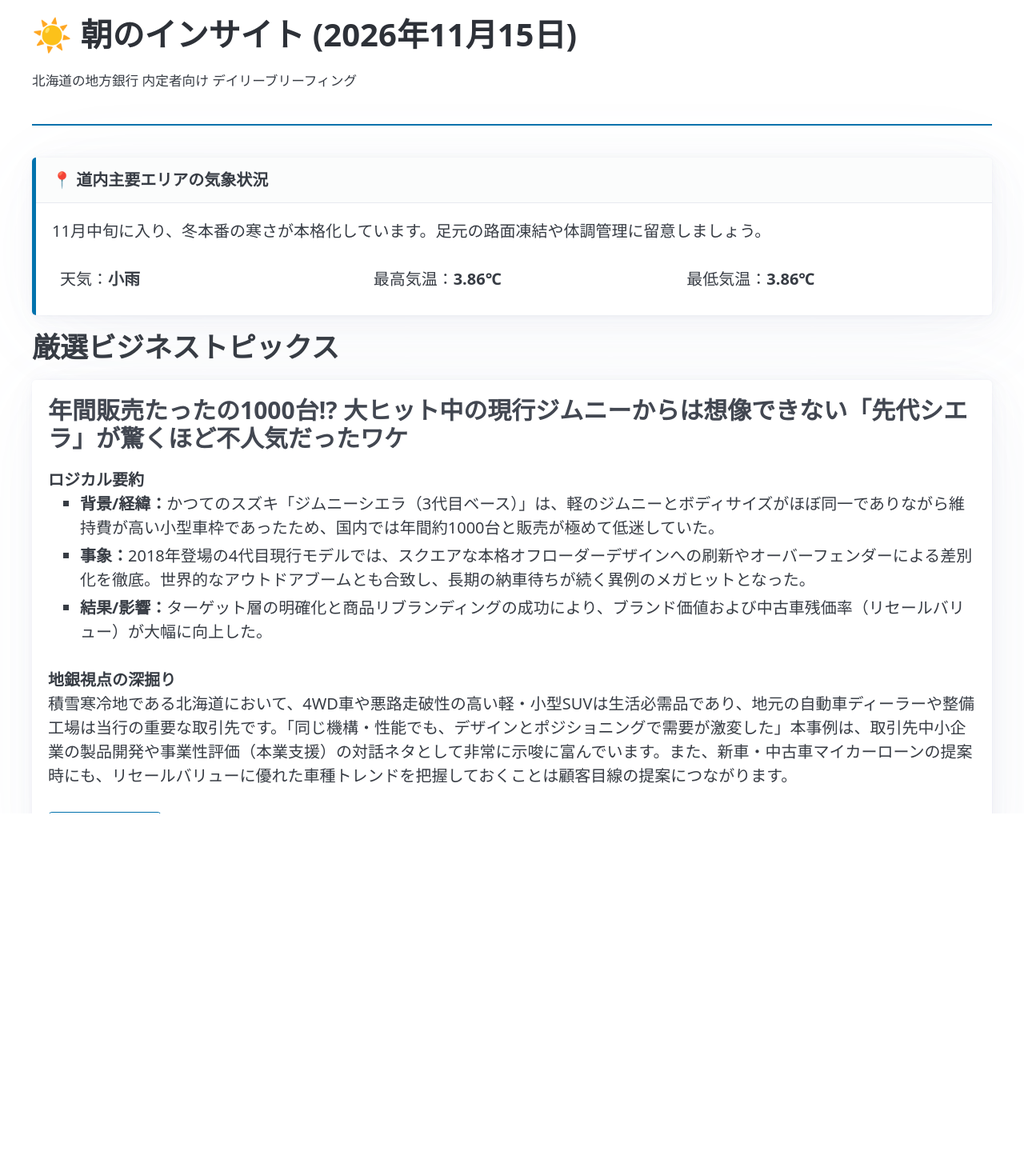
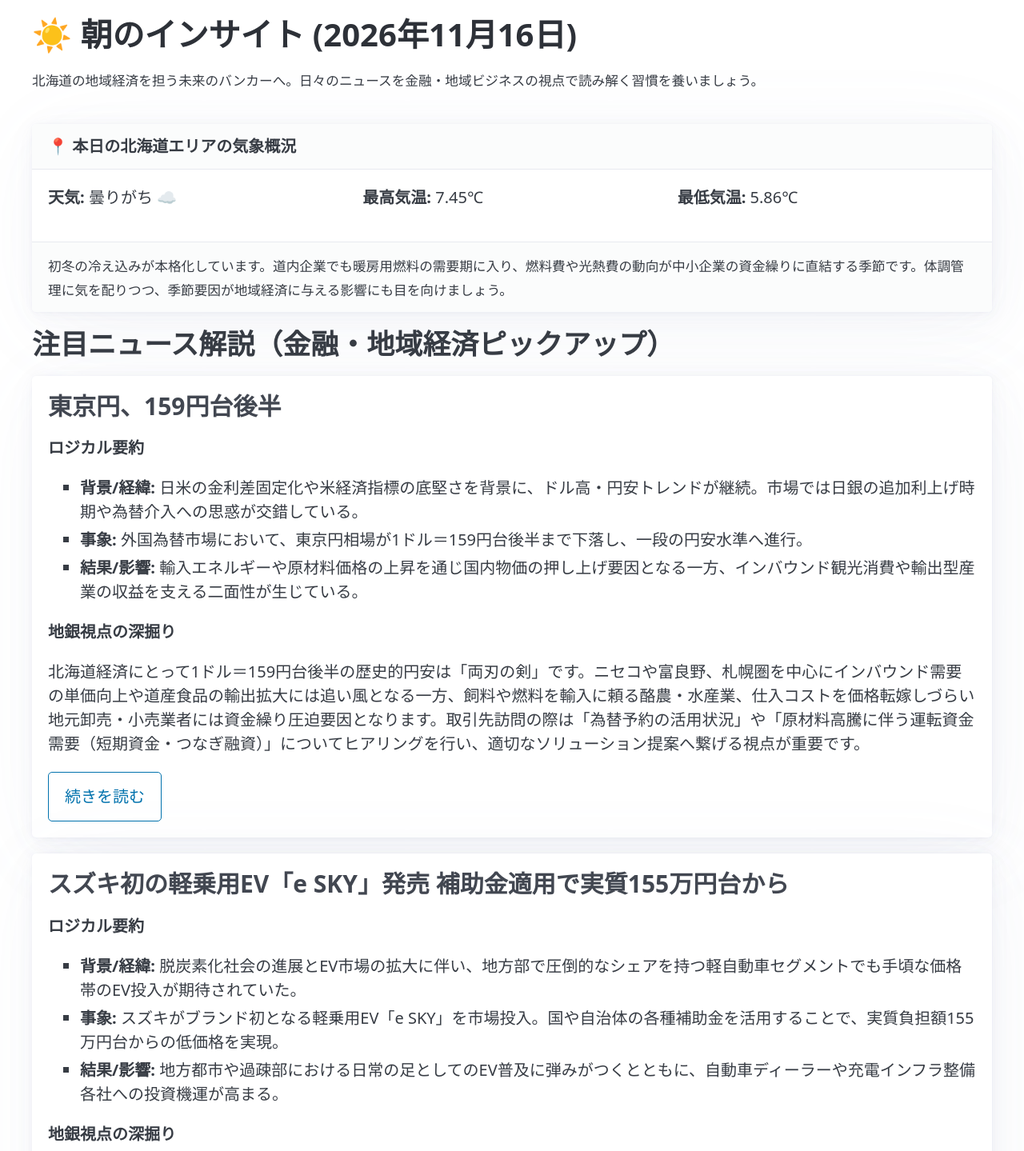
Before and after one commit to oaksenorita/morning-news-bot, a plain HTML site: page docs/index.html in a window 1280 px wide. Shown: the top 1439 px of the page at 80% size. Drawn offline with nearby package versions, Linux system fonts and the light colour scheme.

Commit message:
Update daily news HTML

```diff
--- a/docs/index.html
+++ b/docs/index.html
@@ -3,128 +3,102 @@
 <head>
   <meta charset="UTF-8">
   <meta name="viewport" content="width=device-width, initial-scale=1.0">
-    <title>朝のインサイト - 2026年11月15日</title>
+  <title>朝のインサイト (2026年11月16日) - 北海道の地方銀行 内定者向けニュースレター</title>
   <link rel="stylesheet" href="https://cdn.jsdelivr.net/npm/@picocss/pico@2/css/pico.min.css">
-    <style>
-        header {
-            margin-bottom: 2rem;
-            border-bottom: 2px solid var(--pico-primary);
-            padding-bottom: 1rem;
-        }
-        .weather-card {
-            background-color: var(--pico-card-background-color);
-            border-left: 5px solid var(--pico-primary);
-        }
-        .weather-grid {
-            display: grid;
-            grid-template-columns: repeat(auto-fit, minmax(180px, 1fr));
-            gap: 1rem;
-            margin-top: 0.5rem;
-        }
-        .weather-item {
-            padding: 0.5rem;
-        }
-        .news-article {
-            margin-bottom: 2rem;
-        }
-        .news-article h3 {
-            margin-bottom: 1rem;
-        }
-        ul {
-            margin-bottom: 1.5rem;
-        }
-        .action-area {
-            margin-top: 1.5rem;
-        }
-    </style>
 </head>
 <body>
   <main class="container">
-        <header>
-            <h1>☀️ 朝のインサイト (2026年11月15日)</h1>
-            <p><small>北海道の地方銀行 内定者向け デイリーブリーフィング</small></p>
+    <header style="margin-bottom: 2rem;">
+      <h1>☀️ 朝のインサイト (2026年11月16日)</h1>
+      <p><small>北海道の地域経済を担う未来のバンカーへ。日々のニュースを金融・地域ビジネスの視点で読み解く習慣を養いましょう。</small></p>
     </header>
 
     <!-- 天気セクション -->
-        <article class="weather-card">
+    <article>
       <header>
-                <strong>📍 道内主要エリアの気象状況</strong>
+        <strong>📍 本日の北海道エリアの気象概況</strong>
       </header>
-            <p>11月中旬に入り、冬本番の寒さが本格化しています。足元の路面凍結や体調管理に留意しましょう。</p>
-            <div class="weather-grid">
-                <div class="weather-item">
-                    <span>天気：</span><strong>小雨</strong>
+      <div class="grid">
+        <div>
+          <p><strong>天気:</strong> 曇りがち ☁️</p>
         </div>
-                <div class="weather-item">
-                    <span>最高気温：</span><strong>3.86℃</strong>
+        <div>
+          <p><strong>最高気温:</strong> 7.45℃</p>
         </div>
-                <div class="weather-item">
-                    <span>最低気温：</span><strong>3.86℃</strong>
+        <div>
+          <p><strong>最低気温:</strong> 5.86℃</p>
         </div>
       </div>
+      <footer>
+        <small>初冬の冷え込みが本格化しています。道内企業でも暖房用燃料の需要期に入り、燃料費や光熱費の動向が中小企業の資金繰りに直結する季節です。体調管理に気を配りつつ、季節要因が地域経済に与える影響にも目を向けましょう。</small>
+      </footer>
     </article>
 
-        <!-- ニュースセクション -->
+    <!-- ニュース解説セクション -->
     <section>
-            <h2>厳選ビジネストピックス</h2>
+      <h2>注目ニュース解説（金融・地域経済ピックアップ）</h2>
 
-            <!-- 記事1: ジムニーシエラ -->
-            <article class="news-article">
-                <h3>年間販売たったの1000台!? 大ヒット中の現行ジムニーからは想像できない「先代シエラ」が驚くほど不人気だったワケ</h3>
+      <!-- ニュース1 -->
+      <article>
+        <h3>東京円、159円台後半</h3>
 
-                <b>ロジカル要約</b>
+        <p><b>ロジカル要約</b></p>
         <ul>
-                    <li><strong>背景/経緯：</strong>かつてのスズキ「ジムニーシエラ（3代目ベース）」は、軽のジムニーとボディサイズがほぼ同一でありながら維持費が高い小型車枠であったため、国内では年間約1000台と販売が極めて低迷していた。</li>
-                    <li><strong>事象：</strong>2018年登場の4代目現行モデルでは、スクエアな本格オフローダーデザインへの刷新やオーバーフェンダーによる差別化を徹底。世界的なアウトドアブームとも合致し、長期の納車待ちが続く異例のメガヒットとなった。</li>
-                    <li><strong>結果/影響：</strong>ターゲット層の明確化と商品リブランディングの成功により、ブランド価値および中古車残価率（リセールバリュー）が大幅に向上した。</li>
+          <li><strong>背景/経緯:</strong> 日米の金利差固定化や米経済指標の底堅さを背景に、ドル高・円安トレンドが継続。市場では日銀の追加利上げ時期や為替介入への思惑が交錯している。</li>
+          <li><strong>事象:</strong> 外国為替市場において、東京円相場が1ドル＝159円台後半まで下落し、一段の円安水準へ進行。</li>
+          <li><strong>結果/影響:</strong> 輸入エネルギーや原材料価格の上昇を通じ国内物価の押し上げ要因となる一方、インバウンド観光消費や輸出型産業の収益を支える二面性が生じている。</li>
         </ul>
 
-                <b>地銀視点の深掘り</b>
-                <p>積雪寒冷地である北海道において、4WD車や悪路走破性の高い軽・小型SUVは生活必需品であり、地元の自動車ディーラーや整備工場は当行の重要な取引先です。「同じ機構・性能でも、デザインとポジショニングで需要が激変した」本事例は、取引先中小企業の製品開発や事業性評価（本業支援）の対話ネタとして非常に示唆に富んでいます。また、新車・中古車マイカーローンの提案時にも、リセールバリューに優れた車種トレンドを把握しておくことは顧客目線の提案につながります。</p>
+        <p><b>地銀視点の深掘り</b></p>
+        <p>
+          北海道経済にとって1ドル＝159円台後半の歴史的円安は「両刃の剣」です。ニセコや富良野、札幌圏を中心にインバウンド需要の単価向上や道産食品の輸出拡大には追い風となる一方、飼料や燃料を輸入に頼る酪農・水産業、仕入コストを価格転嫁しづらい地元卸売・小売業者には資金繰り圧迫要因となります。取引先訪問の際は「為替予約の活用状況」や「原材料高騰に伴う運転資金需要（短期資金・つなぎ融資）」についてヒアリングを行い、適切なソリューション提案へ繋げる視点が重要です。
+        </p>
 
-                <div class="action-area">
-                    <a href="https://news.yahoo.co.jp/articles/d4e8096a640535ad157ee05b21230652e4e1ed1a?source=rss" role="button" class="outline" target="_blank" rel="noopener noreferrer">続きを読む</a>
-                </div>
+        <a href="https://news.yahoo.co.jp/articles/36005ce742b4fc478cb86089a3795980b525b958?source=rss" role="button" class="outline" target="_blank" rel="noopener noreferrer">続きを読む</a>
       </article>
 
-            <!-- 記事2: イオン株主優待 -->
-            <article class="news-article">
-                <h3>【イオン（8267）】冬休みに家族4人でイオンシネマへ「株主優待のオーナーズカード」があると映画の鑑賞料金はいくら違う</h3>
+      <!-- ニュース2 -->
+      <article>
+        <h3>スズキ初の軽乗用EV「e SKY」発売 補助金適用で実質155万円台から</h3>
 
-                <b>ロジカル要約</b>
+        <p><b>ロジカル要約</b></p>
         <ul>
-                    <li><strong>背景/経緯：</strong>物価高が家計を圧迫する中、冬休みや年末年始のレジャー・娯楽費を抑えたい生活者の防衛意識が高まっている。</li>
-                    <li><strong>事象：</strong>イオンの株主優待「オーナーズカード」を活用することで、イオンシネマでの鑑賞料金が大人1,000円均一＋ポップコーン等の特典付きとなり、家族利用で数千円規模のコスト削減が可能となる。</li>
-                    <li><strong>結果/影響：</strong>優待利回りの高さから個人投資家の株式保有インセンティブが維持され、リテール小売り大手の顧客囲い込み（リテールDXおよびグループ経済圏の強化）につながっている。</li>
+          <li><strong>背景/経緯:</strong> 脱炭素化社会の進展とEV市場の拡大に伴い、地方部で圧倒的なシェアを持つ軽自動車セグメントでも手頃な価格帯のEV投入が期待されていた。</li>
+          <li><strong>事象:</strong> スズキがブランド初となる軽乗用EV「e SKY」を市場投入。国や自治体の各種補助金を活用することで、実質負担額155万円台からの低価格を実現。</li>
+          <li><strong>結果/影響:</strong> 地方都市や過疎部における日常の足としてのEV普及に弾みがつくとともに、自動車ディーラーや充電インフラ整備各社への投資機運が高まる。</li>
         </ul>
 
-                <b>地銀視点の深掘り</b>
-                <p>道内各地に展開するイオン北海道をはじめ、流通大手の経済圏は道民の日常消費と密接に結びついています。個人渉外（リテール営業）において、NISA制度を活用した資産形成を提案する際、「身近な生活関連株の株主優待」や「インフレヘッジとしての株式投資」は、投資初心者層と関係性を構築するための格好の雑談・導入アプローチになります。単なる金融商品の説明にとどまらず、顧客の家計改善・ライフイベントに寄り添う姿勢を養いましょう。</p>
+        <p><b>地銀視点の深掘り</b></p>
+        <p>
+          車社会である北海道において、軽自動車は通勤や買い出しなど道民生活に欠かせないインフラです。実質155万円台という価格帯は、個人顧客向けマイカーローンやエコカー優遇金利商品の推進において非常に強力なフックとなります。また、寒冷地特有のバッテリー消耗対策や家庭用・事業所用EV充電器の設置工事など、付随する設備資金需要も発生します。地元ディーラーとの提携ローン開拓や、ガソリンスタンド（SS）を営む法人取引先への「充電スタンド併設・業態転換支援」といった事業性融資の提案ネタとしても注目です。
+        </p>
 
-                <div class="action-area">
-                    <a href="https://news.yahoo.co.jp/articles/586a9da5ade8aae85974e0957b13524625f4ff6b?source=rss" role="button" class="outline" target="_blank" rel="noopener noreferrer">続きを読む</a>
-                </div>
+        <a href="https://news.yahoo.co.jp/articles/a2813ac07d97ac8f334f81b81a667ce97bb9d501?source=rss" role="button" class="outline" target="_blank" rel="noopener noreferrer">続きを読む</a>
       </article>
 
-            <!-- 記事3: 海外通販と関税 -->
-            <article class="news-article">
-                <h3>海外通販で買い物したら関税がかかるの？課税価格（支払額×0.6）が「1万円以下なら免税」でも気をつけないといけない“対象外の品物”</h3>
+      <!-- ニュース3 -->
+      <article>
+        <h3>【記念金貨】長野オリンピック記念1万円金貨はいま売るといくら？11月13日の金価格で計算すると34万501円、額面の約34倍</h3>
 
-                <b>ロジカル要約</b>
+        <p><b>ロジカル要約</b></p>
         <ul>
-                    <li><strong>背景/経緯：</strong>越境EC（海外通販サイト）の普及に伴い、個人が日常的に海外から衣料品や雑貨を直接輸入・購入する機会が急増している。</li>
-                    <li><strong>事象：</strong>個人使用目的の場合、課税価格が1万円以下（商品代金の合計が16,666円以下）であれば原則免税となる一方、革製品や履物など特定品目は免税対象外となり関税が発生するルールが存在する。</li>
-                    <li><strong>結果/影響：</strong>消費者が思わぬ課税コストを被るケースがあるほか、免税枠を巡る内外価格差が国内中小小売業者・卸売業者の競争環境にも間接的な影響を与えている。</li>
+          <li><strong>背景/経緯:</strong> 地政学リスクの長期化や世界的なインフレヘッジ需要の高まりを背景に、国際金相場が歴史的な高値圏で推移している。</li>
+          <li><strong>事象:</strong> 1998年に発行された「長野五輪記念1万円金貨（純金15.6g）」の現在価値が計算上約34万円となり、額面の34倍超にまで高騰していることが話題化。</li>
+          <li><strong>結果/影響:</strong> 一般家庭に眠る記念金貨や貴金属といった「タンス資産」の価値が可視化され、資産整理や売却、再投資への関心が高まっている。</li>
         </ul>
 
-                <b>地銀視点の深掘り</b>
-                <p>道内の中小アパレル・雑貨小売店や、道産品（食品・工芸品）の海外輸出・海外販路開拓を目指す取引先にとって、越境ECの通関・関税知識は不可欠な基礎知識です。為替動向（円安・円高）や国際物流コストの変動が地域事業者の仕入れ・販売にどう作用しているかを把握する第一歩として、こうした身近な貿易・税制の仕組みを理解しておくことは、法人営業における経営課題ヒアリング力に直結します。</p>
+        <p><b>地銀視点の深掘り</b></p>
+        <p>
+          道内の高齢富裕層やリテール（個人）顧客とのコミュニケーションにおいて、金価格の高騰や記念コインの話題は非常に親しみやすいアイスブレイクとなります。「ご自宅の金庫に眠っている記念硬貨や貴金属はありませんか？」という身近な対話から、資産管理・生前贈与・遺言信託といった終活・相続ニーズの掘り起こしに繋げることができます。また、インフレ下での「資産価値防衛」の重要性を説き、投資信託や金関連ファンド、外貨資産などへの分散投資提案を行うための絶好の切り口となります。
+        </p>
 
-                <div class="action-area">
-                    <a href="https://news.yahoo.co.jp/articles/78297f05e68da8736f4e117448eee2a7987c3686?source=rss" role="button" class="outline" target="_blank" rel="noopener noreferrer">続きを読む</a>
-                </div>
+        <a href="https://news.yahoo.co.jp/articles/eb260853a5c911ce3a6e62dc46f1b28fc56296a6?source=rss" role="button" class="outline" target="_blank" rel="noopener noreferrer">続きを読む</a>
       </article>
     </section>
+
+    <footer style="text-align: center; margin-top: 3rem; margin-bottom: 2rem;">
+      <small>&copy; 2026 朝のインサイト | 北海道地域金融内定者サポートチーム</small>
+    </footer>
   </main>
 </body>
 </html>
```
Lines whose indentation alone changed are shown as unchanged.
